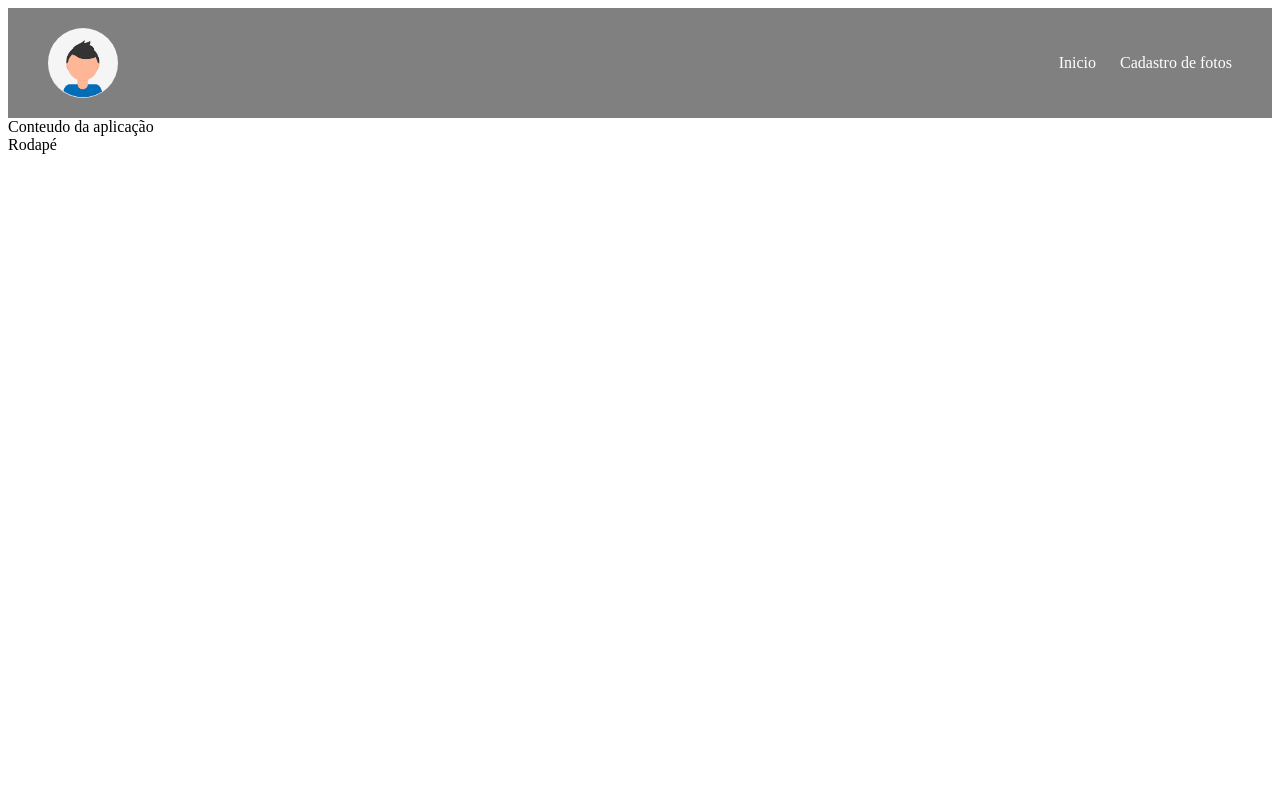
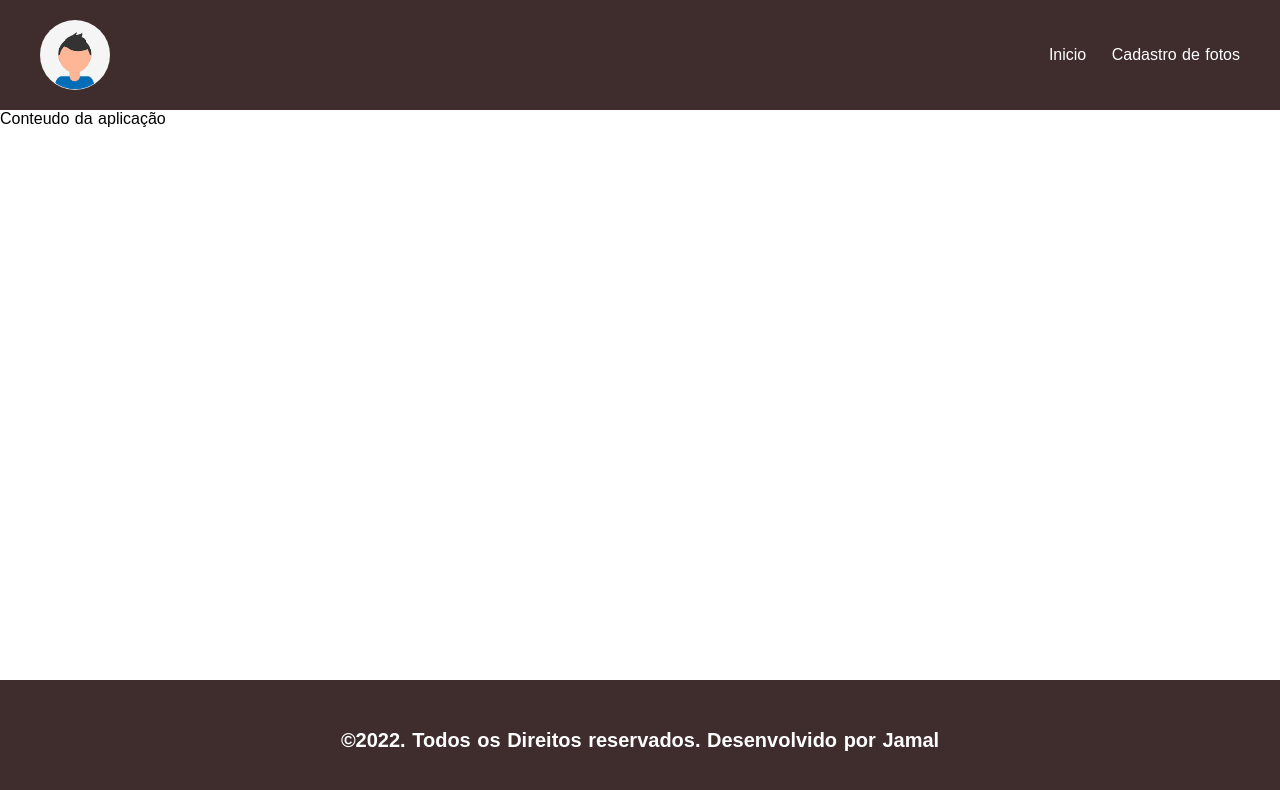
Before and after one commit to jarilton/cadastro-fotos_nuxt, a Nuxt app: page / in a window 1280 px wide. Shown: the top 790 px of the page. Built offline with nearby package versions, Linux system fonts and the light colour scheme.

Commit message:
footer e ajustes css

```diff
--- /dev/null
+++ b/assets/scss/main.scss
@@ -0,0 +1,97 @@
+button,
+input {
+  background: none;
+  color: inherit;
+  border: none;
+  padding: 0;
+  margin: 0;
+  font: inherit;
+  outline: inherit;
+}
+input {
+  cursor: text;
+}
+button {
+  cursor: pointer;
+}
+* {
+  box-sizing: border-box;
+}
+html {
+  font-family: 'Montserrat', sans-serif;
+  font-size: 16px;
+  word-spacing: 1px;
+  -ms-text-size-adjust: 100%;
+  -webkit-text-size-adjust: 100%;
+  -moz-osx-font-smoothing: grayscale;
+  -webkit-font-smoothing: antialiased;
+  box-sizing: border-box;
+  -webkit-tap-highlight-color: transparent;
+}
+
+body {
+  width: 100%;
+  margin: 0;
+  padding: 0;
+}
+
+.container {
+  width: 100%;
+  margin-left: auto;
+  margin-right: auto;
+}
+
+@media (min-width: 320px) {
+  .container {
+    max-width: 92%;
+  }
+}
+
+@media (min-width: 360px) {
+  .container {
+    max-width: 88%;
+  }
+}
+
+@media (min-width: 640px) {
+  .container {
+    max-width: 640px;
+  }
+}
+
+@media (min-width: 768px) {
+  .container {
+    max-width: 720px;
+  }
+}
+
+@media (min-width: 1024px) {
+  .container {
+    max-width: 90%;
+  }
+}
+@media (min-width: 1280px) {
+  .container {
+    max-width: 92%;
+  }
+}
+// @media (min-width: 1360px) {
+//   .container {
+//     max-width: 1280px;
+//   }
+// }
+// @media (min-width: 1440px) {
+//   .container {
+//     max-width: 1000px;
+//   }
+// }
+@media (min-width: 1600px) {
+  .container {
+    max-width: 83%;
+  }
+}
+@media (min-width: 1900px) {
+  .container {
+    max-width: 80%;
+  }
+}
--- a/components/home/Footer.vue
+++ b/components/home/Footer.vue
@@ -1,5 +1,11 @@
 <template>
-  <div>Rodapé</div>
+  <div class="footer">
+    <div class="footer__container">
+      <div class="footer__description">
+        ©2022. Todos os Direitos reservados. Desenvolvido por Jamal
+      </div>
+    </div>
+  </div>
 </template>
 
 <script>
@@ -8,4 +14,24 @@ export default {
 };
 </script>
 
-<style></style>
+<style lang="scss" scoped>
+.footer {
+  &__container {
+    height: 120px;
+    background-color: #3F2C2C;
+    bottom: 0;
+    position: fixed;
+    width: 100%;
+    text-align: center;
+  }
+  &__description {
+    height: 100%;
+    display: flex;
+    justify-content: center;
+    align-items: center;
+    font-size: 20px;
+    font-weight: bold;
+    color: #ffffff;
+  }
+}
+</style>
--- a/components/home/Header.vue
+++ b/components/home/Header.vue
@@ -20,7 +20,7 @@ export default {
 
 <style lang="scss" scoped>
   .header {
-    background-color: gray;
+    background-color: #3F2C2C;
     &__container {
       padding: 20px 40px;
       display: flex;
--- a/layouts/default.vue
+++ b/layouts/default.vue
@@ -2,6 +2,7 @@
   <div>
     <Header />
     <Nuxt />
+    <Footer />
   </div>
 </template>
 
--- a/nuxt.config.js
+++ b/nuxt.config.js
@@ -14,8 +14,7 @@ export default {
   },
 
   // Global CSS: https://go.nuxtjs.dev/config-css
-  css: [
-  ],
+  css: ['~/assets/scss/main.scss'],
 
   // Plugins to run before rendering page: https://go.nuxtjs.dev/config-plugins
   plugins: [
--- a/pages/index.vue
+++ b/pages/index.vue
@@ -1,7 +1,6 @@
 <template>
   <div class="index">
     <Content />
-    <Footer />
   </div>
 </template>
 
```
